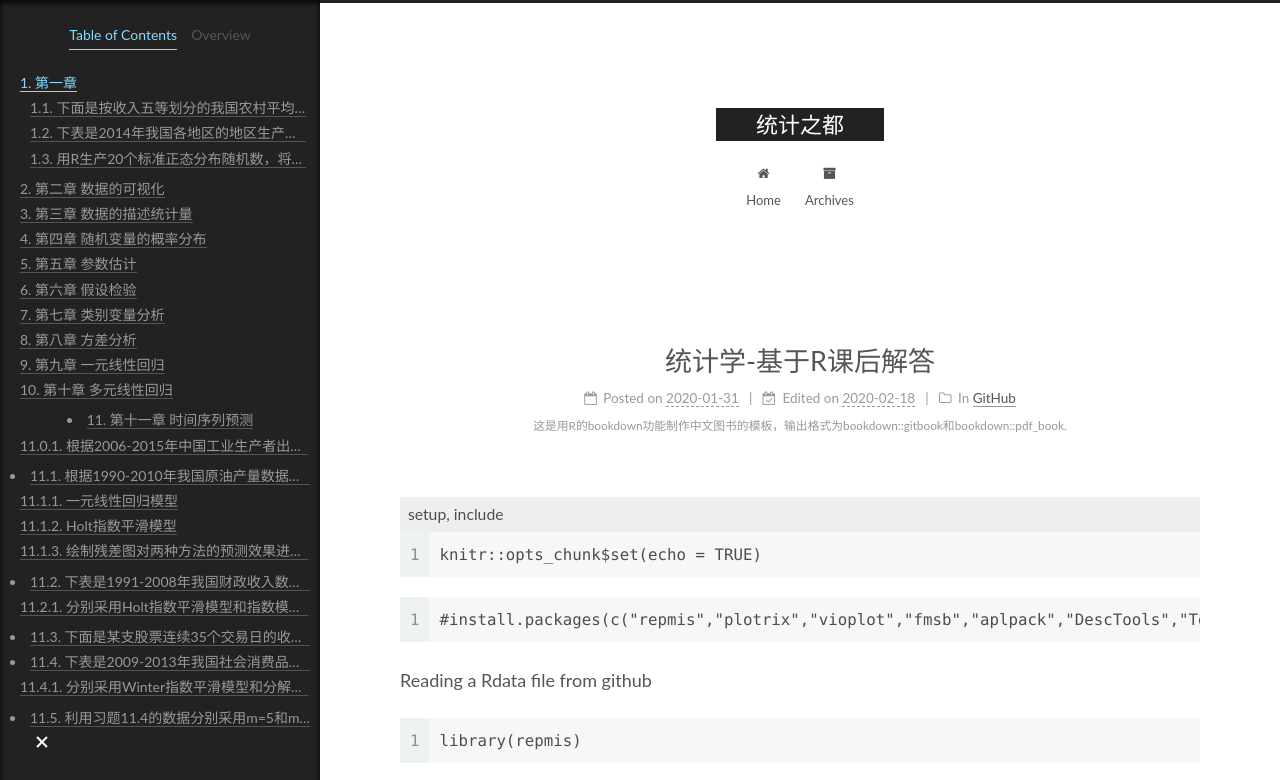
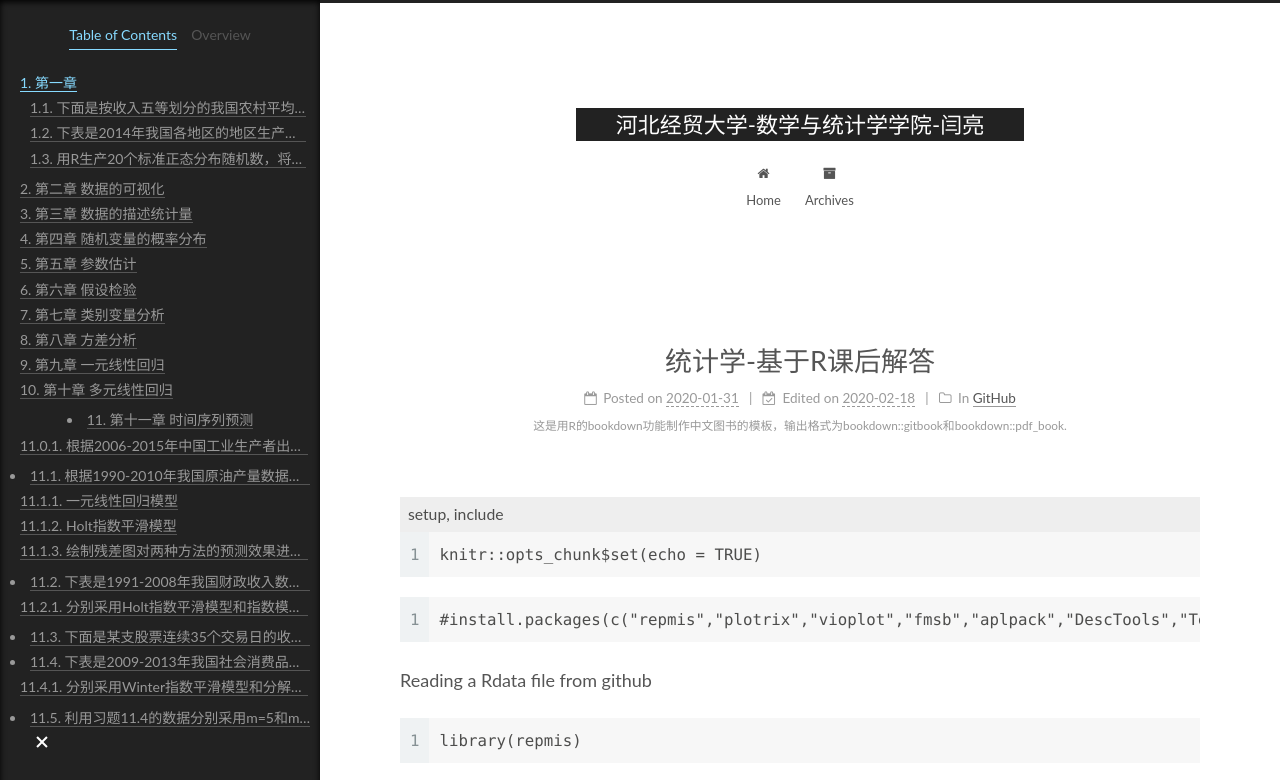
Before and after one commit to yanliangs/yanliangs.github.io, a plain HTML site: page 2020/01/31/book/index.html in a window 1280 px wide. Shown: the top 780 px of the page. Drawn offline with Linux system fonts and the light colour scheme.

Commit message:
Update index.html

```diff
--- a/2020/01/31/book/index.html
+++ b/2020/01/31/book/index.html
@@ -24,7 +24,7 @@
 <meta property="og:type" content="article">
 <meta property="og:title" content="统计学-基于R课后解答">
 <meta property="og:url" content="http://yoursite.com/2020/01/31/book/index.html">
-<meta property="og:site_name" content="统计之都">
+<meta property="og:site_name" content="河北经贸大学-数学与统计学学院-闫亮">
 <meta property="og:description" content="这是用R的bookdown功能制作中文图书的模板，输出格式为bookdown::gitbook和bookdown::pdf_book.">
 <meta property="og:locale" content="en_US">
 <meta property="article:published_time" content="2020-01-31T02:00:00.000Z">
@@ -45,7 +45,7 @@
   };
 </script>
 
-  <title>统计学-基于R课后解答 | 统计之都</title>
+  <title>统计学-基于R课后解答 | 河北经贸大学-数学与统计学学院-闫亮</title>
 
 
 
@@ -97,7 +97,7 @@
     <div>
       <a href="/" class="brand" rel="start">
         <span class="logo-line-before"><i></i></span>
-        <span class="site-title">统计之都</span>
+        <span class="site-title">河北经贸大学-数学与统计学学院-闫亮</span>
         <span class="logo-line-after"><i></i></span>
       </a>
     </div>
@@ -155,7 +155,7 @@
     </span>
 
     <span hidden itemprop="publisher" itemscope itemtype="http://schema.org/Organization">
-      <meta itemprop="name" content="统计之都">
+      <meta itemprop="name" content="河北经贸大学-数学与统计学学院-闫亮">
     </span>
       <header class="post-header">
         <h1 class="post-title" itemprop="name headline">
```
